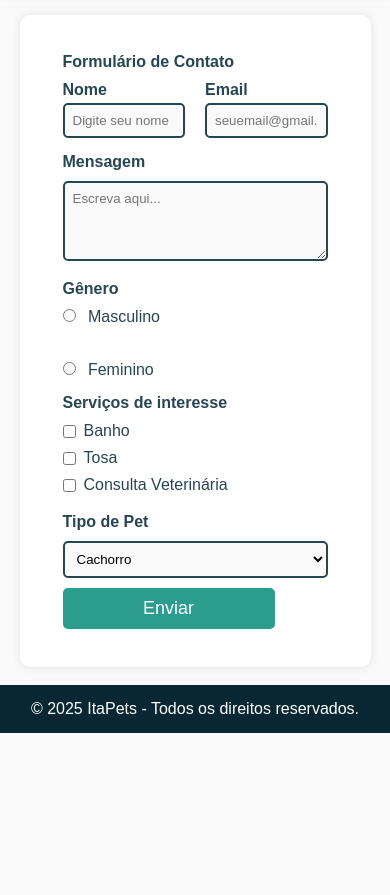
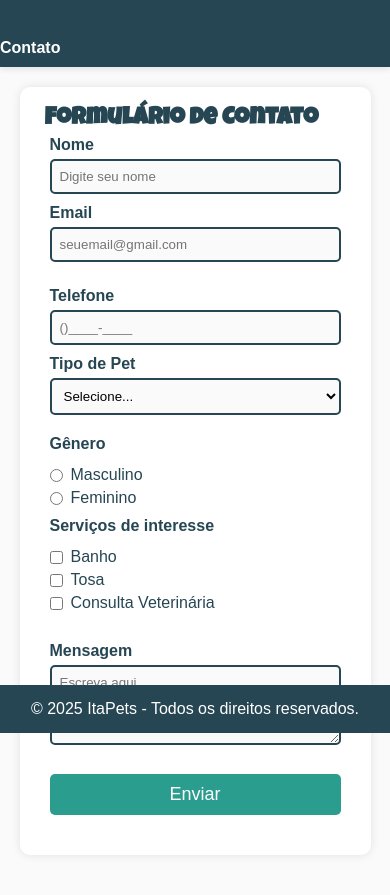
Before and after one commit to KauanFBR/ItaPets, a plain HTML site: page contato.html in a window 390 px wide. Shown: the part 111-1006 px from the top of the page. Before the commit the page ends 844 px from the top, so only its background shows below. Drawn offline with Linux system fonts and the light colour scheme.

Commit message:
Responsividade e grid view aplicado a tela de contato

```diff
--- a/contato.html
+++ b/contato.html
@@ -13,6 +13,7 @@
 
 <body>
     <header>
+        <img src="img/logo-itapets.ico" alt="ITAPETS" width="50" height="50">
         <h1>Fale Conosco</h1>
     </header>
 
@@ -25,45 +26,66 @@
 
     <main class="form-container">
         <form>
-            <p class="titulo">Formulário de Contato</p>
+            <h2>Formulário de Contato</h2>
 
-            <fieldset>
-                <div class="form-group">
-                    <label for="nome">Nome</label>
+            <div class="row"><!-- N consegui usar section aq pq n tem h2-h6 dentro, aí o W3C chiou :/ -->
+                <fieldset class="col-6">
+                    <label for="nome" class="campo">Nome</label>
                     <input type="text" id="nome" placeholder="Digite seu nome">
-                </div>
+                </fieldset>
 
-                <div class="form-group">
-                    <label for="email">Email</label>
+                <fieldset class="col-6">
+                    <label for="email" class="campo">Email</label>
                     <input type="email" id="email" placeholder="seuemail@gmail.com">
-                </div>
-            </fieldset>
-
-            <p>Mensagem</p>
-            <textarea id="mensagem" rows="4" placeholder="Escreva aqui..."></textarea>
-            <p class="subtitulo">Gênero</p>
-            <div class="opcoes-inline">
-                <label><input type="radio" name="genero" value="masculino"> Masculino</label>
-                <label><input type="radio" name="genero" value="feminino"> Feminino</label>
+                </fieldset>
             </div>
 
-            <p class="subtitulo">Serviços de interesse</p>
-            <div class="opcoes-colunas">
-                <label><input type="checkbox" value="banho"> Banho</label>
-                <label><input type="checkbox" value="tosa"> Tosa</label>
-                <label><input type="checkbox" value="consulta"> Consulta Veterinária</label>
+            <div class="row">
+                <fieldset class="col-6">
+                    <label for="telefone" class="campo">Telefone</label>
+                    <input type="tel" id="telefone" placeholder="()____-____">
+                </fieldset>
+
+                <fieldset class="col-6">
+                    <label for="pets" class="campo">Tipo de Pet</label>
+                    <select id="pets">
+                        <option>Selecione...</option>
+                        <option>Cachorro</option>
+                        <option>Gato</option>
+                        <option>Pássaro</option>
+                        <option>Roedor</option>
+                    </select>
+                </fieldset>
             </div>
 
-            <p>Tipo de Pet</p>
-            <select id="pets">
-                <!-- <option>Selecione...</option> -->
-                <option>Cachorro</option>
-                <option>Gato</option>
-                <option>Pássaro</option>
-                <option>Roedor</option>
-            </select>
+            <div class="row">
+                <fieldset class="col-6">
+                    <legend>Gênero</legend>
+                    <label><input type="radio" name="genero" value="masculino"> Masculino</label>
+                    <label><input type="radio" name="genero" value="feminino"> Feminino</label>
+                </fieldset>
+                <fieldset class="col-6">
+                    <legend>Serviços de interesse</legend>
+                    <label><input type="checkbox" value="banho"> Banho</label>
+                    <label><input type="checkbox" value="tosa"> Tosa</label>
+                    <label><input type="checkbox" value="consulta"> Consulta Veterinária</label>
+                </fieldset>
+            </div>
 
-            <button type="submit">Enviar</button>
+            <div class="row">
+                <fieldset class="col-12">
+                    <label for="mensagem" class="campo">Mensagem</label>
+                    <textarea id="mensagem" rows="4" placeholder="Escreva aqui..."></textarea>
+                </fieldset>
+            </div>
+
+            <div class="row">
+                <fieldset class="col-12">
+                    <button type="submit">Enviar</button>
+                </fieldset>
+            </div>
+
+
         </form>
     </main>
 
--- a/styleContato.css
+++ b/styleContato.css
@@ -12,20 +12,30 @@ body {
 }
 
 header {
+    display: grid;
+    grid-template-columns: 60px auto;
+    align-items: center;
+    gap: 15px;
+    padding: 15px 25px;
     background-color: #f4a261;
-    padding: 20px;
-    text-align: center;
     color: white;
+}
+
+header img {
+    width: 50px;
+    height: 50px;
+    border-radius: 8px;
 }
 
 header h1 {
     font-size: 28px;
+    text-align: left;
 }
 
 nav {
     background-color: #264653;
     padding: 10px 0;
-    box-shadow: 0px 2px 6px rgba(0, 0, 0, 0.1);
+    box-shadow: 0px 2px 6px rgba(0,0,0,0.1);
     margin-bottom: 20px;
 }
 
@@ -54,79 +64,34 @@ nav a:hover {
     font-style: normal;
 }
 
-h1,
-h2,
-h3 {
+h1, h2, h3 {
     font-family: "Luckiest Guy", cursive;
 }
 
-footer {
-    background-color: #092733;
-    text-align: center;
-    padding: 15px 0;
-    color: white;
-    position: fixed;
-    bottom: 0;
+.row {
     width: 100%;
+    overflow: auto;
+    margin-bottom: 15px;
 }
 
-.row {
-    display: flex;
-    flex-wrap: wrap;
-    gap: 15px;
+
+[class*="col-"] {
+    float: left;
+    padding: 10px;
 }
 
-[class*="col-"] {
-    padding: 5px;
-}
-
-.col-1 {
-    width: 8.33%;
-}
-
-.col-2 {
-    width: 16.66%;
-}
-
-.col-3 {
-    width: 25%;
-}
-
-.col-4 {
-    width: 33.33%;
-}
-
-.col-5 {
-    width: 41.66%;
-}
-
-.col-6 {
-    width: 50%;
-}
-
-.col-7 {
-    width: 58.33%;
-}
-
-.col-8 {
-    width: 66.66%;
-}
-
-.col-9 {
-    width: 75%;
-}
-
-.col-10 {
-    width: 83.33%;
-}
-
-.col-11 {
-    width: 91.66%;
-}
-
-.col-12 {
-    width: 100%;
-}
+.col-1 { width: 8.33%; }
+.col-2 { width: 16.66%; }
+.col-3 { width: 25%; }
+.col-4 { width: 33.33%; }
+.col-5 { width: 41.66%; }
+.col-6 { width: 50%; }
+.col-7 { width: 58.33%; }
+.col-8 { width: 66.66%; }
+.col-9 { width: 75%; }
+.col-10 { width: 83.33%; }
+.col-11 { width: 91.66%; }
+.col-12 { width: 100%; }
 
 .form-container {
     width: 70%;
@@ -134,16 +99,16 @@ footer {
     background-color: #fff;
     padding: 20px 25px;
     border-radius: 10px;
-    box-shadow: 0 0 10px rgba(0, 0, 0, 0.1);
+    box-shadow: 0 0 10px rgba(0,0,0,0.1);
 }
 
 form label {
+    font-weight: bold;
     margin-bottom: 4px;
     display: block;
 }
 
-form p {
-    margin-bottom: 10px;
+label.campo {
     font-weight: bold;
 }
 
@@ -157,18 +122,6 @@ form select {
     background-color: #fafafa;
 }
 
-form input[type="radio"],
-form input[type="checkbox"] {
-    width: auto;
-    margin-right: 8px;
-    margin-bottom: 15px;
-}
-
-form textarea {
-    resize: vertical;
-    margin-bottom: 15px;
-}
-
 form button {
     background-color: #2a9d8f;
     color: white;
@@ -177,118 +130,69 @@ form button {
     border-radius: 5px;
     font-size: 18px;
     cursor: pointer;
-    transition: 0.2s;
-    margin-top: 10px;
+    width: 100%;
 }
 
 form button:hover {
-    background-color: #264653;
+    opacity: 0.85;
 }
 
-.opcoes-inline {
-    display: flex;
-    gap: 20px;
+fieldset {
+    border: none;
+    padding: 0;
+    margin: 0;
 }
 
-.opcoes-colunas {
-    display: flex;
-    flex-direction: column;
-    gap: 5px;
-    margin-bottom: 15px;
+fieldset legend {
+    font-weight: bold;
+    margin-bottom: 8px;
+    padding: 0;
+    display: block;
 }
 
-.opcoes-colunas label {
+fieldset label {
     display: flex;
     align-items: center;
     gap: 8px;
+    margin-bottom: 5px;
+    font-weight: normal;
 }
 
-.opcoes-colunas input[type="checkbox"] {
+fieldset input[type="radio"],
+fieldset input[type="checkbox"] {
     width: auto;
     margin: 0;
-}
-
-fieldset {
-    display: flex;
-    gap: 20px;
-    margin-bottom: 15px;
     border: none;
 }
 
-.form-group {
-    flex: 1;
-}
-
-.form-group label {
-    font-weight: bold;
-    margin-bottom: 4px;
-    display: block;
-}
-
-.form-group input {
+footer {
+    text-align: center;
+    padding: 15px 0;
+    background-color: #264653;
+    color: white;
+    position: fixed;
     width: 100%;
-    padding: 8px;
-    border: 2px solid #264653;
-    border-radius: 5px;
-    background-color: #fafafa;
+    bottom: 0;
+    left: 0;
 }
 
 @media (max-width: 600px) {
-
-    .col-1,
-    .col-2,
-    .col-3,
-    .col-4,
-    .col-5,
-    .col-6,
-    .col-7,
-    .col-8,
-    .col-9,
-    .col-10,
-    .col-11,
-    .col-12 {
+    .col-1, .col-2, .col-3, .col-4, .col-5, .col-6,
+    .col-7, .col-8, .col-9, .col-10, .col-11, .col-12 {
         width: 100%;
+        padding: 5px;
     }
 
     .form-container {
         width: 90%;
     }
 
-    .opcoes-inline {
+    nav p {
         flex-direction: column;
+        gap: 12px;
     }
 
     form button {
         width: 100%;
     }
-
-    .form-row {
-        flex-direction: column;
-        gap: 0;
-    }
 }
-
-
-@media (max-width: 600px) {
-
-    .form-container {
-        width: 90%;
-    }
-
-    form {
-        padding: 18px;
-    }
-
-    .opcoes-inline {
-        flex-direction: column;
-    }
-
-    form button {
-        width: 80%;
-    }
-
-    nav ul {
-        flex-direction: column;
-        gap: 12px;
-    }
-}
```
